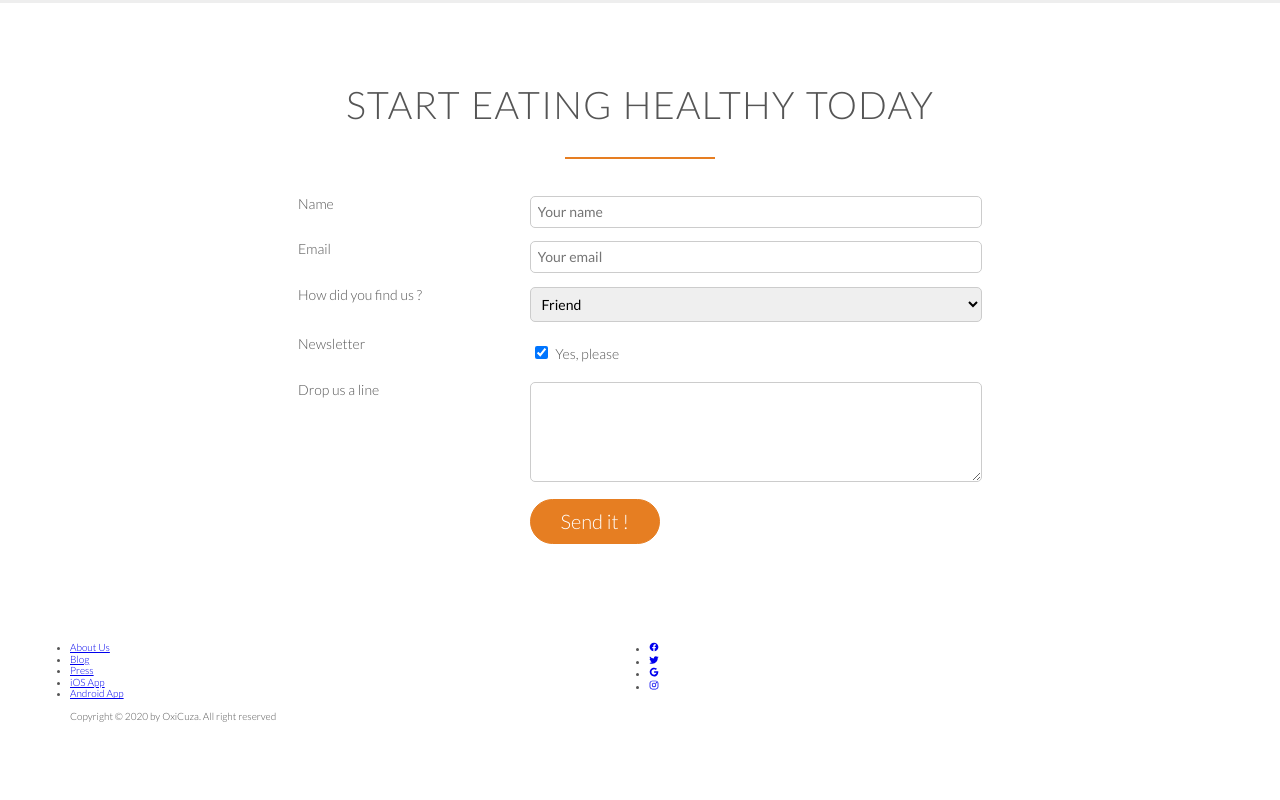
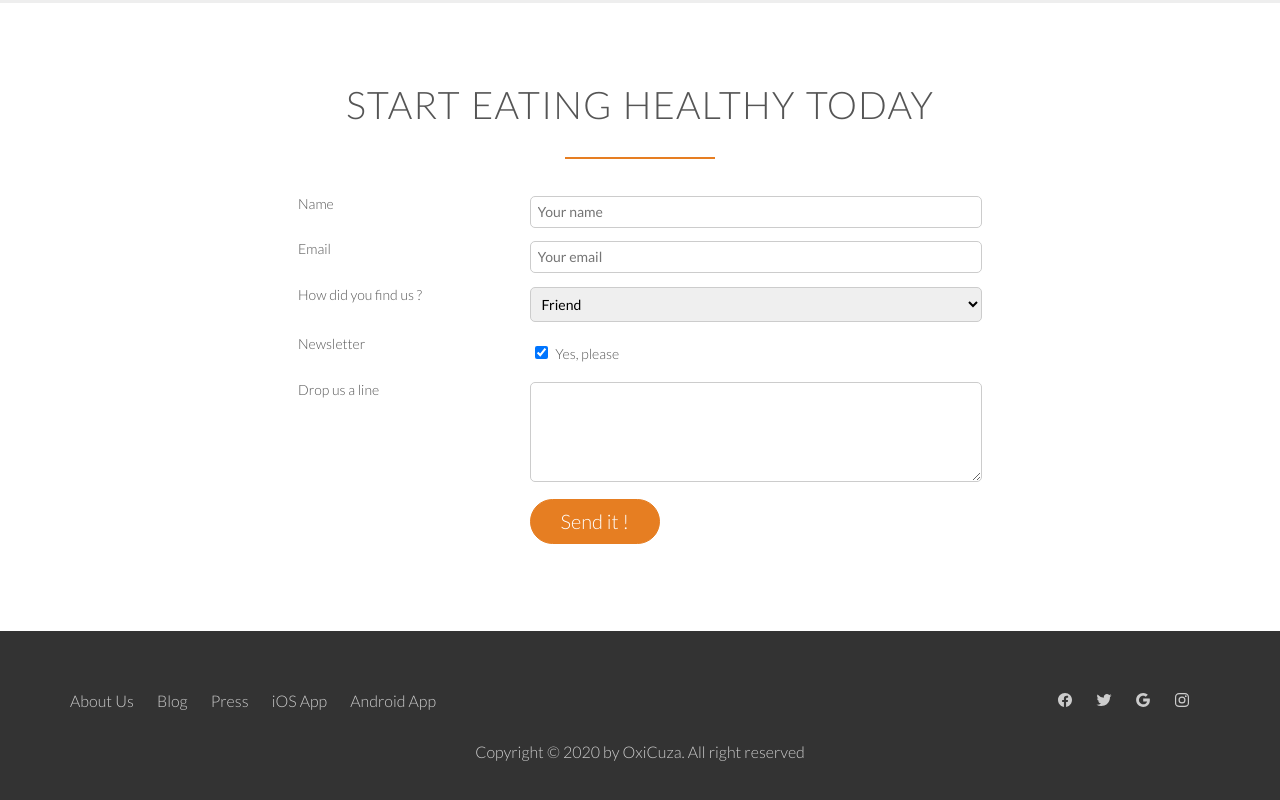
Before and after one commit to OxiCuza/html-css-js, a website: page Build Responsive Real World Websites with HTML5 and CSS3/Omnifood_/index.html in a window 1280 px wide. Shown: the part 4630-5430 px from the top of the page. Before the commit the page ends 5353 px from the top, so only its background shows below. Drawn offline with nearby package versions, Linux system fonts and the light colour scheme.

Commit message:
build footer part-2

```diff
--- a/Build Responsive Real World Websites with HTML5 and CSS3/Omnifood_/resources/scss/abstracts/_variables.scss
+++ b/Build Responsive Real World Websites with HTML5 and CSS3/Omnifood_/resources/scss/abstracts/_variables.scss
@@ -1,4 +1,5 @@
 $color-black: #000;
+$color-black-1: #333;
 
 $color-dark: #555;
 $color-dark-1: #eee;
--- a/Build Responsive Real World Websites with HTML5 and CSS3/Omnifood_/resources/scss/components/_navigations.scss
+++ b/Build Responsive Real World Websites with HTML5 and CSS3/Omnifood_/resources/scss/components/_navigations.scss
@@ -9,7 +9,8 @@
 
     &__link {
 
-        &:link, &:visited {
+        &:link,
+        &:visited {
             color: $color-white;
             text-decoration: none;
             text-transform: uppercase;
@@ -19,9 +20,38 @@
             transition: all .2s;
         }
 
-        &:hover, &:active {
+        &:hover,
+        &:active {
             border-bottom: 2px solid $color-orange;
         }
     }
+}
 
+.footer-nav,
+.social-links {
+    list-style: none;
+    text-align: start;
+    margin-bottom: 2rem;
+
+    li {
+        display: inline-block;
+        margin-right: 20px;
+
+        a {
+            color: $color-dark-2;
+            text-decoration: none;
+            border-bottom: 1px solid transparent;
+            padding-bottom: 5px;
+            transition: all .2s;
+
+            &:hover {
+                border-bottom: 1px solid $color-white;
+                color: $color-white;
+            }
+        }
+    }
 }
+
+.social-links {
+    text-align: end;
+}
--- a/Build Responsive Real World Websites with HTML5 and CSS3/Omnifood_/resources/scss/pages/_home.scss
+++ b/Build Responsive Real World Websites with HTML5 and CSS3/Omnifood_/resources/scss/pages/_home.scss
@@ -27,3 +27,11 @@
   padding: 8rem 0;
   background-color: $color-dark-1;
 }
+
+footer {
+  background-color: $color-black-1;
+  padding: 5rem 0;
+  font-size: 16px;
+  color: $color-dark-2;
+  text-align: center;
+}
```
Also changed, not shown: Build Responsive Real World Websites with HTML5 and CSS3/Omnifood_/resources/css/style.css.
